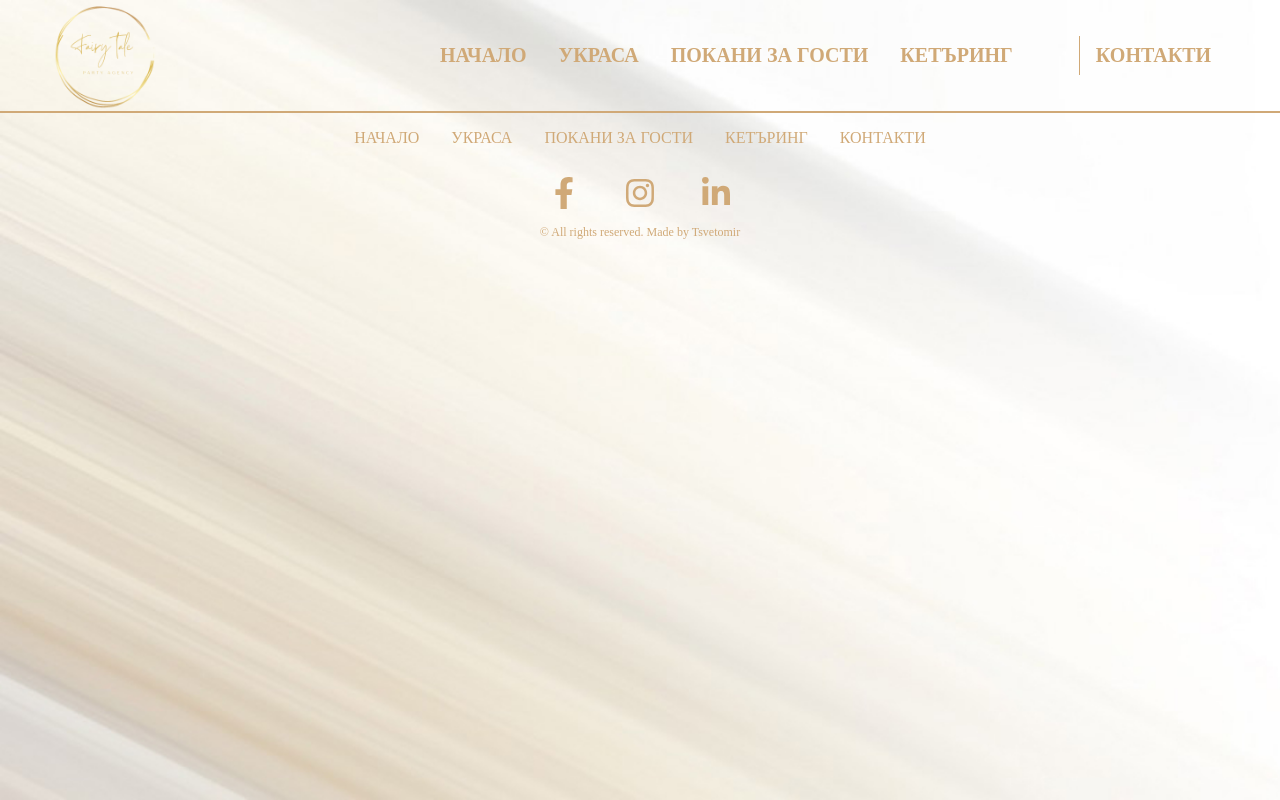
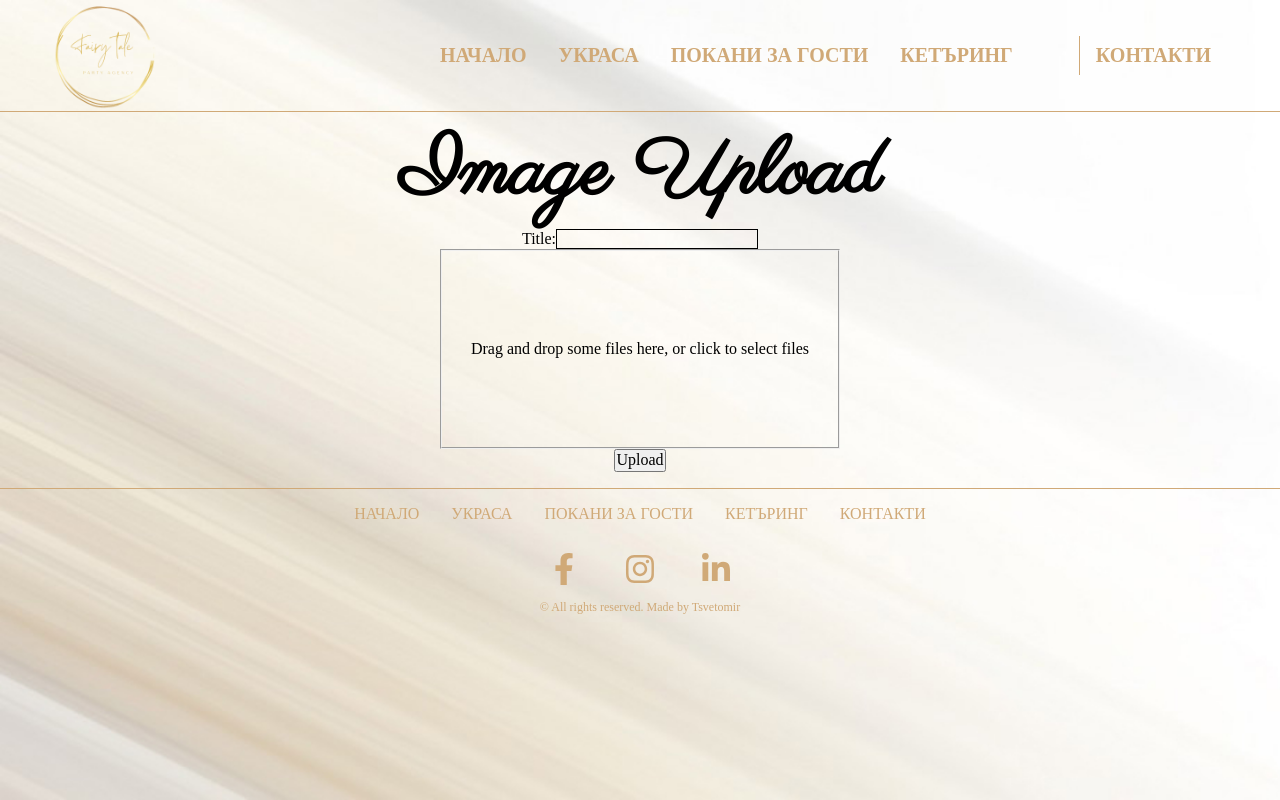
Before and after one commit to dimitrov93/party-agency, a React (Create React App) app: page /decoration/bday/add in a window 1280 px wide. Built offline with nearby package versions, Linux system fonts and the light colour scheme; a web font is replaced by a local one.

Commit message:
logout/add button

```diff
--- a/package.json
+++ b/package.json
@@ -6,8 +6,10 @@
     "@testing-library/jest-dom": "^5.16.5",
     "@testing-library/react": "^13.4.0",
     "@testing-library/user-event": "^13.5.0",
+    "axios": "^1.3.4",
     "react": "^18.2.0",
     "react-dom": "^18.2.0",
+    "react-dropzone": "^14.2.3",
     "react-icons": "^4.7.1",
     "react-router-dom": "^6.8.1",
     "react-scripts": "5.0.1",
--- a/src/App.js
+++ b/src/App.js
@@ -1,20 +1,20 @@
-import Footer from "./components/Footer/Footer";
-import Home from "./components/Home/Home";
-import Navigation from "./components/Navigation/Navigation";
 import { Routes, Route } from "react-router-dom";
-import Contacts from "./components/Contacts/Contacts";
-import Decoration from "./components/Decoration/Decoration";
-
-import Birthday from "./components/Decoration/Album/Birthday";
-import Baptism from "./components/Decoration/Album/Baptism";
-
-import Catering from "./components/Catering/Catering";
-import Card from "./components/Cards/Card";
-import Wedding from "./components/Decoration/Album/Wedding";
-import Prom from "./components/Decoration/Album/Cake";
-import Anniversary from "./components/Decoration/Album/Anniversary";
-import Login from "./components/Login/Login";
+import Footer           from "./components/Footer/Footer";
+import Home             from "./components/Home/Home";
+import Navigation       from "./components/Navigation/Navigation";
+import Contacts         from "./components/Contacts/Contacts";
+import Decoration       from "./components/Decoration/Decoration";
+import Birthday         from "./components/Decoration/Album/Birthday";
+import Baptism          from "./components/Decoration/Album/Baptism";
+import Catering         from "./components/Catering/Catering";
+import Card             from "./components/Cards/Card";
+import Wedding          from "./components/Decoration/Album/Wedding";
+import Prom             from "./components/Decoration/Album/Cake";
+import Anniversary      from "./components/Decoration/Album/Anniversary";
+import Login            from "./components/Login/Login";
+import Logout           from "./components/Logout/Logout";
 import { AuthProvider } from "./context/AuthContext";
+import Add from "./components/Decoration/Add/Add";
 
 function App() {
   return (
@@ -32,12 +32,15 @@ function App() {
 
         <Route path="/decoration" element={<Decoration />}></Route>
         <Route path="/decoration/bday" element={<Birthday />}></Route>
+        <Route path="/decoration/bday/add" element={<Add />}></Route>
+
         <Route path="/decoration/baptism" element={<Baptism />}></Route>
         <Route path="/decoration/wedding" element={<Wedding />}></Route>
         <Route path="/decoration/prom" element={<Prom />}></Route>
         <Route path="/decoration/anniversary" element={<Anniversary />}></Route>
 
         <Route path="/api/login" element={<Login />} ></Route>
+        <Route path="/api/logout" element={<Logout />} ></Route>
       </Routes>
 
       <Footer />
--- a/src/components/Catering/CateringGallery/CGallery.jsx
+++ b/src/components/Catering/CateringGallery/CGallery.jsx
@@ -4,10 +4,9 @@ import { BsArrowRightCircle, BsArrowLeftCircle } from "react-icons/bs";
 import { AiOutlineCloseCircle } from "react-icons/ai";
 
 const CGallery = ({ gallery }) => {
-  const timerRef = useRef(null)
+  const timerRef = useRef(null);
   const [slideNumber, setSlideNumber] = useState(0);
   const [openModal, setOpenModal] = useState(false);
-
 
   const modalHandler = (index) => {
     setSlideNumber(index);
@@ -37,8 +36,7 @@ const CGallery = ({ gallery }) => {
       }, 2000);
     }
     return () => clearTimeout(timerRef.current);
-  })
-
+  });
 
   return (
     <>
@@ -57,21 +55,19 @@ const CGallery = ({ gallery }) => {
         </div>
       )}
 
-    {gallery &&
+      {gallery &&
         gallery.map((x, index) => {
           return (
-            <div>
+            <div key={index}>
               <img
                 src={x.img}
                 alt=""
-                key={index}
-                className='img__focus'
+                className="img__focus"
                 onClick={() => modalHandler(index)}
               />
             </div>
           );
         })}
-
     </>
   );
 };
--- /dev/null
+++ b/src/components/Decoration/Add/Add.jsx
@@ -0,0 +1,77 @@
+import React, { useEffect, useState } from "react";
+import Dropzone from "react-dropzone";
+import axios from "axios";
+import './add.css'
+
+const Add = () => {
+  const [title, setTitle] = useState("");
+  const [selectedFiles, setSelectedFiles] = useState([]);
+  const [loading, setLoading] = useState(true);
+
+  const handleTitleChange = (event) => {
+    setTitle(event.target.value);
+  };
+
+  const handleDrop = (files) => {
+    setSelectedFiles([...selectedFiles, ...files]);
+  };
+
+  const handleUpload = async () => {
+    const formData = new FormData();
+    formData.append("title", title);
+
+    selectedFiles.forEach((file) => {
+      formData.append("images[]", file);
+    });
+
+    axios
+    .post("http://localhost:5000/api/upload", formData, {
+      headers: {
+        "Content-Type": "multipart/form-data",
+      },
+    })
+    .then((response) => {
+      console.log(response.data);
+    })
+    .catch((error) => {
+      console.error(error);
+    });
+  };
+
+
+
+  return (
+    <div className="container">
+      <div className="content__uploader">
+        <h1>Image Upload</h1>
+        <div>
+          <label htmlFor="title">Title:</label>
+          <input
+            type="text"
+            id="title"
+            value={title}
+            onChange={handleTitleChange}
+          />
+        </div>
+        <div>
+          <Dropzone onDrop={handleDrop}>
+            {({ getRootProps, getInputProps }) => (
+              <div {...getRootProps()}>
+                <input {...getInputProps()} />
+                <fieldset>Drag and drop some files here, or click to select files</fieldset>
+              </div>
+            )}
+          </Dropzone>
+          <ul>
+            {selectedFiles.map((file, index) => (
+              <li key={index}>{file.name}</li>
+            ))}
+          </ul>
+        </div>
+        <button onClick={handleUpload}>Upload</button>
+      </div>
+    </div>
+  );
+};
+
+export default Add;
--- /dev/null
+++ b/src/components/Decoration/Add/add.css
@@ -0,0 +1,19 @@
+.content__uploader {
+    display: flex;
+    flex-direction: column;
+    justify-content: center;
+    align-items: center;
+}
+
+.content__uploader input {
+    background: transparent;
+    border: 1px solid black;
+}
+
+.content__uploader fieldset {
+    height: 200px;
+    width: 400px;
+    display: flex;
+    justify-content: center;
+    align-items: center;
+}
--- /dev/null
+++ b/src/components/Logout/Logout.jsx
@@ -0,0 +1,27 @@
+import { useEffect, useContext } from "react";
+import { useNavigate } from "react-router-dom";
+
+import { AuthContext } from "../../context/AuthContext";
+import * as authService from "../../services/authService";
+
+const Logout = () => {
+    const navigate = useNavigate();
+    const { user, userLogout } = useContext(AuthContext);
+
+    useEffect(() => {
+      authService
+        .logout(user.accessToken)
+        .then(() => {
+          userLogout();
+          navigate("/");
+        })
+        .catch((err) => {
+          console.log(err);
+          navigate("/error");
+        });
+    });
+
+    return null;
+  };
+
+  export default Logout;
--- a/src/components/Navigation/Navigation.jsx
+++ b/src/components/Navigation/Navigation.jsx
@@ -2,9 +2,12 @@ import React from "react";
 import logo from "../../assets/logo4.png";
 import "./navigation.css";
 import { RxDropdownMenu } from "react-icons/rx";
+import { GrUserFemale } from "react-icons/gr";
 import { Link } from "react-router-dom";
+import { useAuthContext } from "../../context/AuthContext";
 
 const Navigation = () => {
+  const { user } = useAuthContext();
   return (
     <nav>
       <Link to={"/"}>
@@ -38,20 +41,20 @@ const Navigation = () => {
             <Link to="/">Подаръци за гости</Link>
           </li> */}
           <li>
-          <Link to="/catering">Кетъринг</Link>
+            <Link to="/catering">Кетъринг</Link>
           </li>
+          {user.email && (
+            <li>
+              <Link to="/api/logout">
+                <GrUserFemale />
+              </Link>
+            </li>
+          )}
           <li>
             <Link to={"/contacts"}>Контакти</Link>
           </li>
         </ul>
       </div>
-      {/* <div className="nav__buttons right-button">
-        <ul>
-          <li>
-            <Link to={"/contacts"}>Контакти</Link>
-          </li>
-        </ul>
-      </div> */}
     </nav>
   );
 };
--- a/src/index.css
+++ b/src/index.css
@@ -130,6 +130,19 @@ body {
   background-color: #4c4c4c;
 }
 
+.hidden_content {
+  display: flex;
+  justify-content: center;
+  padding: 1rem;
+}
+
+.hidden__btn {
+  font-size: 24px;
+  background: transparent;
+  border: none;
+  cursor: pointer;
+}
+
 
 @media screen and (max-width: 1024px) {
   .container {
--- /dev/null
+++ b/src/services/axios.js
@@ -0,0 +1,53 @@
+import axios from 'axios';
+
+const instance = axios.create({
+  baseURL: 'http://localhost:5000', // Your API endpoint
+  headers: {
+    'Content-Type': 'application/json', // Set the default content type for requests
+  },
+});
+
+export const get = async (url, headers) => {
+  try {
+    const response = await instance.get(url, { headers });
+    return response.data;
+  } catch (error) {
+    console.error(error);
+  }
+};
+
+export const post = async (url, data, headers) => {
+  try {
+    const response = await instance.post(url, data, { headers });
+    return response.data;
+  } catch (error) {
+    console.error(error);
+  }
+};
+
+export const patch = async (url, data, headers) => {
+  try {
+    const response = await instance.patch(url, data, { headers });
+    return response.data;
+  } catch (error) {
+    console.error(error);
+  }
+};
+
+export const put = async (url, data, headers) => {
+  try {
+    const response = await instance.put(url, data, { headers });
+    return response.data;
+  } catch (error) {
+    console.error(error);
+  }
+};
+
+export const del = async (url, headers) => {
+  try {
+    const response = await instance.delete(url, { headers });
+    return response.data;
+  } catch (error) {
+    console.error(error);
+  }
+};
--- a/src/services/requester.js
+++ b/src/services/requester.js
@@ -1,30 +1,23 @@
-const request = async (method, url, data) => {
+const request = async (method, url, data, customHeaders) => {
     try {
-
       const user = localStorage.getItem('auth');
       const auth = JSON.parse(user || '{}');
 
-        let headers = {}
-        if (auth.accessToken) {
-            headers['X-Authorization'] = auth.accessToken;
+      const headers = {
+        ...customHeaders,
+        ...(auth.accessToken ? { 'X-Authorization': auth.accessToken } : {}),
+      };
+
+      const fetchOptions = {
+        method,
+        headers,
+      };
+
+      if (method !== 'GET' && method !== 'HEAD') {
+        fetchOptions.body = data;
       }
 
-        let buildRequest;
-
-        if (method === 'GET') {
-            buildRequest = fetch(url, { headers });
-        } else {
-            buildRequest = fetch(url, {
-                method,
-                headers: {
-                    ...headers,
-                    'content-type': 'application/json'
-                },
-                body: JSON.stringify(data)
-            });
-        }
-        const response = await buildRequest;
-
+      const response = await fetch(url, fetchOptions);
       const result = await response.json();
 
       return result;
```
Also changed, not shown: src/components/Decoration/Album/Birthday.jsx (+20 -1 lines), 1 other file (tests, documents, lock files or other folders). Lines whose indentation alone changed are shown as unchanged.
